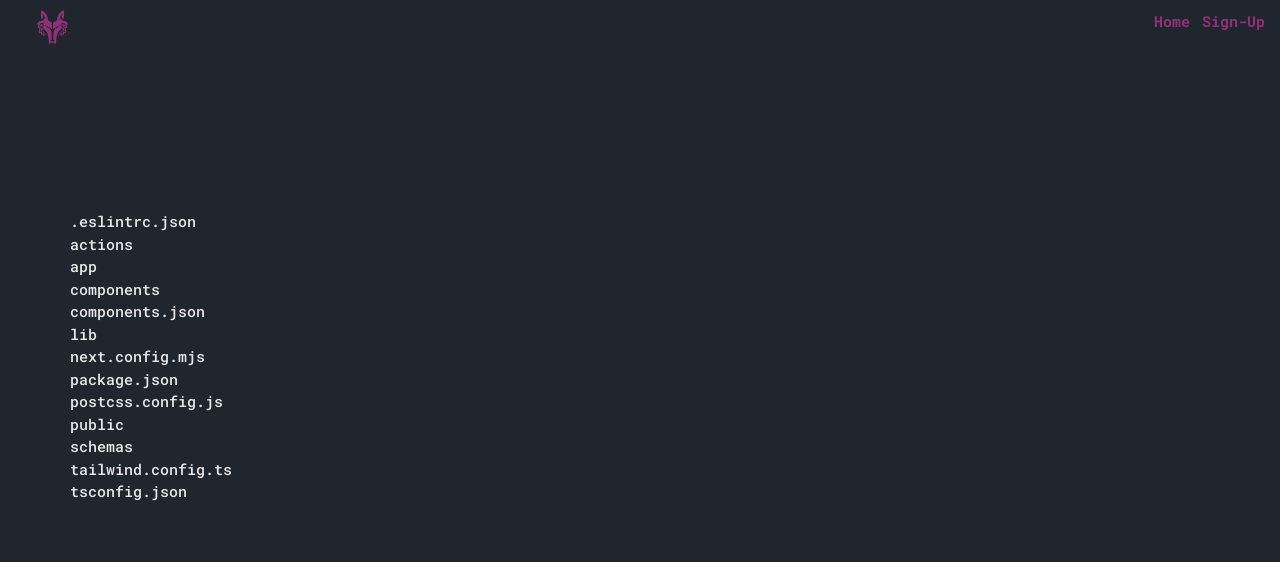
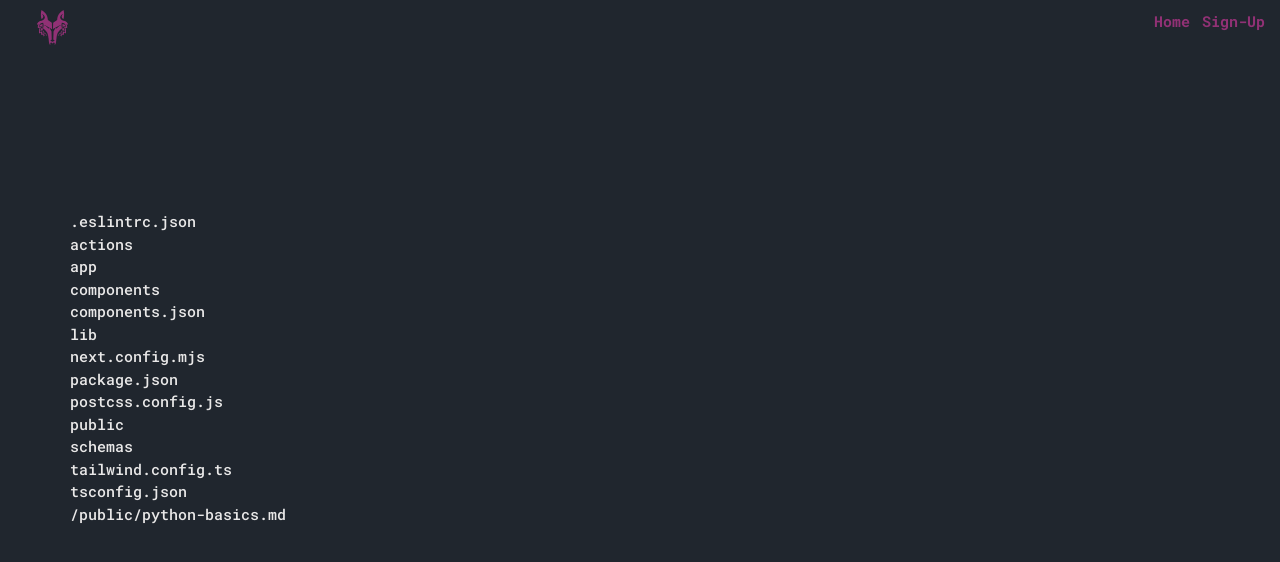
Before and after one commit to lob0codes/lobo-codes-blog, a Next.js app: page /1 in a window 1280 px wide. Shown: the top 562 px of the page. Built offline with nearby package versions, Linux system fonts and the light colour scheme; no server answers; the database is empty.

Commit message:
testing 107.

```diff
--- a/actions/posts.ts
+++ b/actions/posts.ts
@@ -12,8 +12,7 @@ export async function getPostContent(contentPath: string) {
 
   const filePath = path.join(process.cwd(), contentPath);
   const contentFile = fs.readFileSync(filePath);
-  console.log(contentFile);
-  console.log(__dirname.split(".next")[0]);
+
   const matterResult = matter(contentFile);
 
   const processedContent = await remark()
--- a/app/[postId]/page.tsx
+++ b/app/[postId]/page.tsx
@@ -3,6 +3,7 @@ import { getPostContent } from "@/actions/posts";
 import fs from "fs";
 
 import classes from "@/app/[postId]/page.module.css";
+import path from "path";
 
 export default async function PostDetailsPage({
   params,
@@ -25,6 +26,9 @@ export default async function PostDetailsPage({
 
   // const x = fs.readdirSync(__dirname.split(".next")[0]);
   const x = fs.readdirSync(process.cwd());
+  const test = path.join(process.cwd(), "public", "python-basics.md");
+  const test2 = fs.readFileSync(test);
+  console.log(test2);
 
   return (
     <main className={classes.main}>
@@ -37,6 +41,8 @@ export default async function PostDetailsPage({
         {x.map((file) => (
           <p key={file}>{file}</p>
         ))}
+
+        <p>{test}</p>
       </section>
     </main>
   );
```
